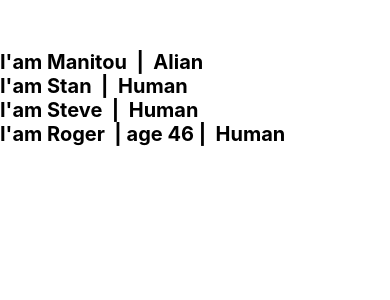
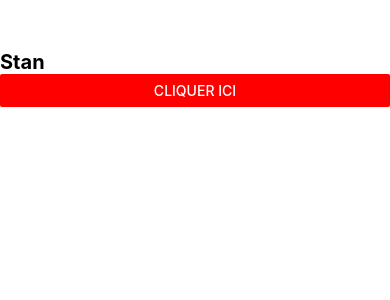
Before and after one commit to uss-learn/react-native, a React Native app: screen / in a window 390 px wide. Shown: the top 300 px of the page. Built offline with nearby package versions, Linux system fonts and the light colour scheme.

Commit message:
learn: End of buttons

```diff
--- a/App.js
+++ b/App.js
@@ -1,26 +1,20 @@
-import React from 'react'
+import React, {useState} from 'react'
 import {View, Text, Button, StyleSheet} from "react-native";
 
-const Person = ({name, age, children}) => {
-    return (
-        <View>
-            <Text style={styles.textTwo}>
-                I'am {name} {age?` | age ${age}`: ''} | {children}
-            </Text>
-        </View>
-    );
-};
-
 export default function App() {
-    const getNames = (firstname, secondName, lastname) => {
-        return `${firstname} ${secondName} ${lastname}`
+    const [name, setName] = useState('Stan');
+    const handlePress = () => {
+        setName(name === 'John' ? 'Steve' : 'John')
     }
     return (
         <View style={styles.wrapper}>
-            <Person name={"Manitou"}> Alian</Person>
-            <Person name={"Stan"}> Human</Person>
-            <Person name={"Steve"}> Human</Person>
-            <Person name={"Roger"} age={46}> Human</Person>
+            <Text style={styles.textTwo}>{name}</Text>
+            <Button
+            title={"Cliquer ici"}
+            color={'red'}
+            disabled={false}
+            onPress={handlePress}
+            />
         </View>
     )
 }
```
